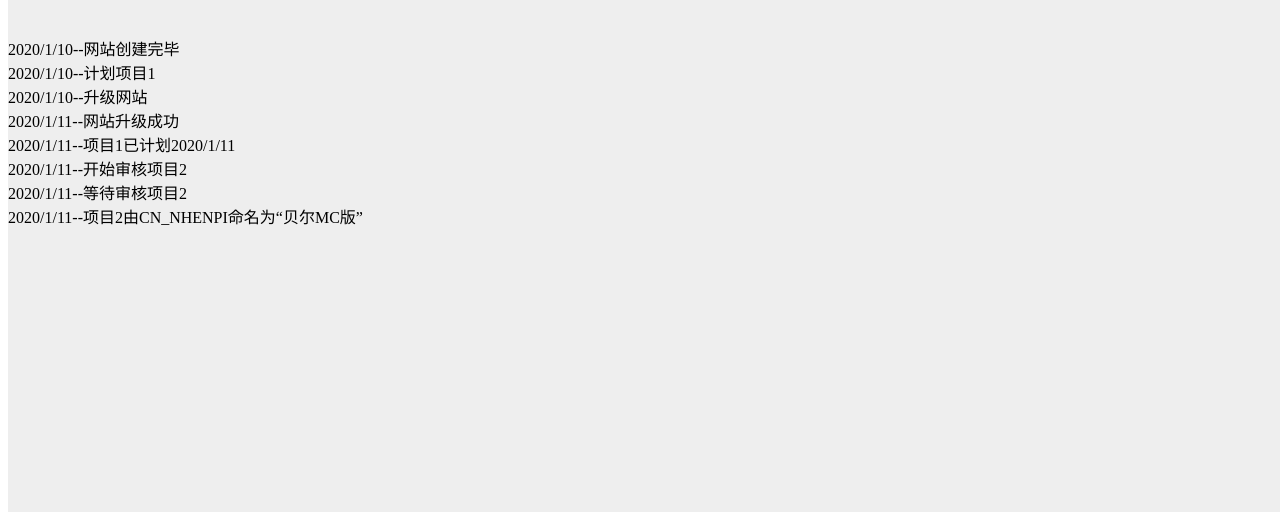
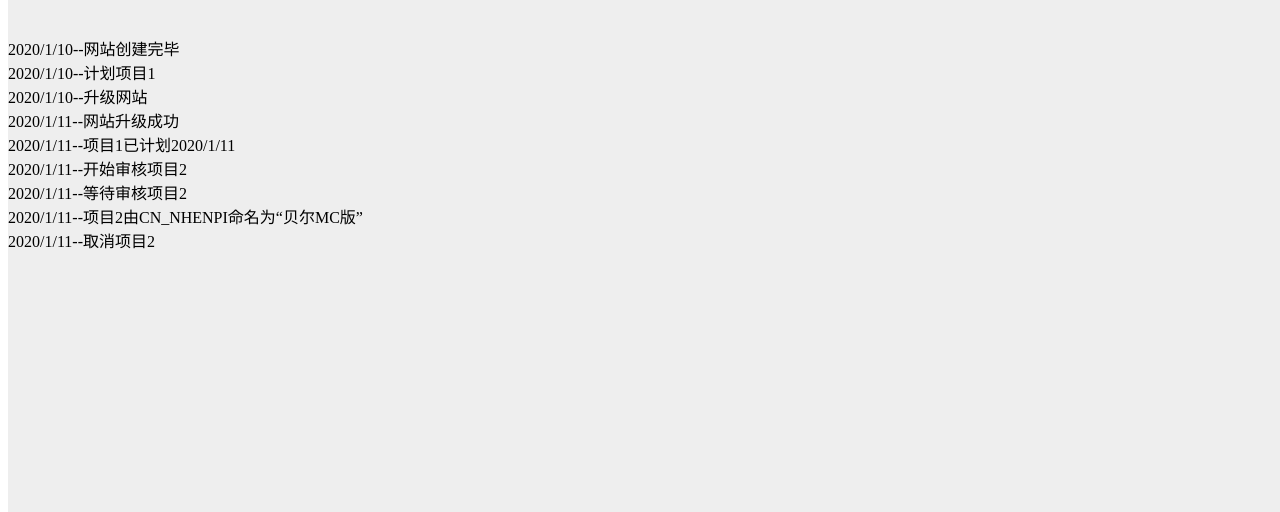
Before and after one commit to chenpi137/sg4, a plain HTML site: page index.html in a window 1280 px wide. Shown: the part 288-800 px from the top of the page. Drawn offline with Linux system fonts and the light colour scheme.

Commit message:
Update index.html

```diff
--- a/index.html
+++ b/index.html
@@ -29,6 +29,7 @@
             2020/1/11--开始审核项目2<br>
             2020/1/11--等待审核项目2<br>
             2020/1/11--项目2由CN_NHENPI命名为“贝尔MC版”<br>
+            2020/1/11--取消项目2
         </div>
 
         <div id="footer" style="background-color:#FFA500;clear:both;text-align:center;">
```
